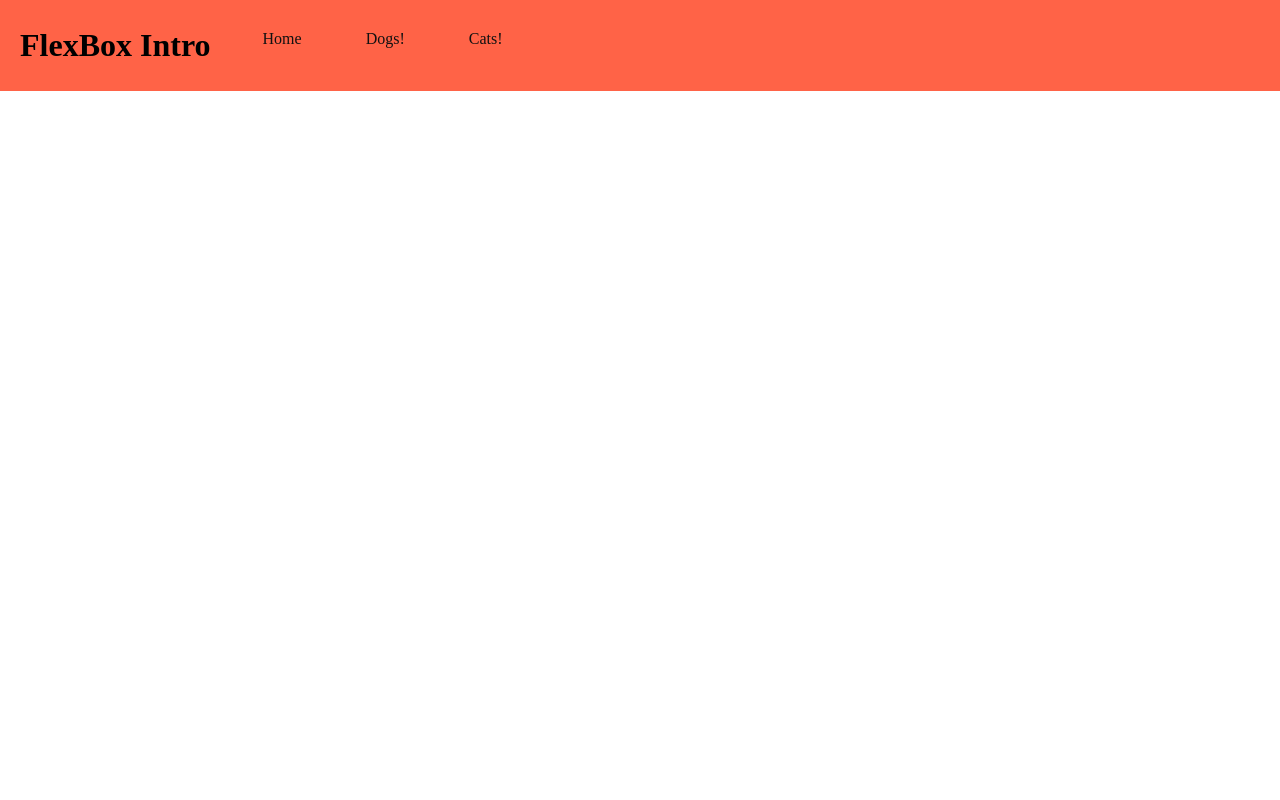
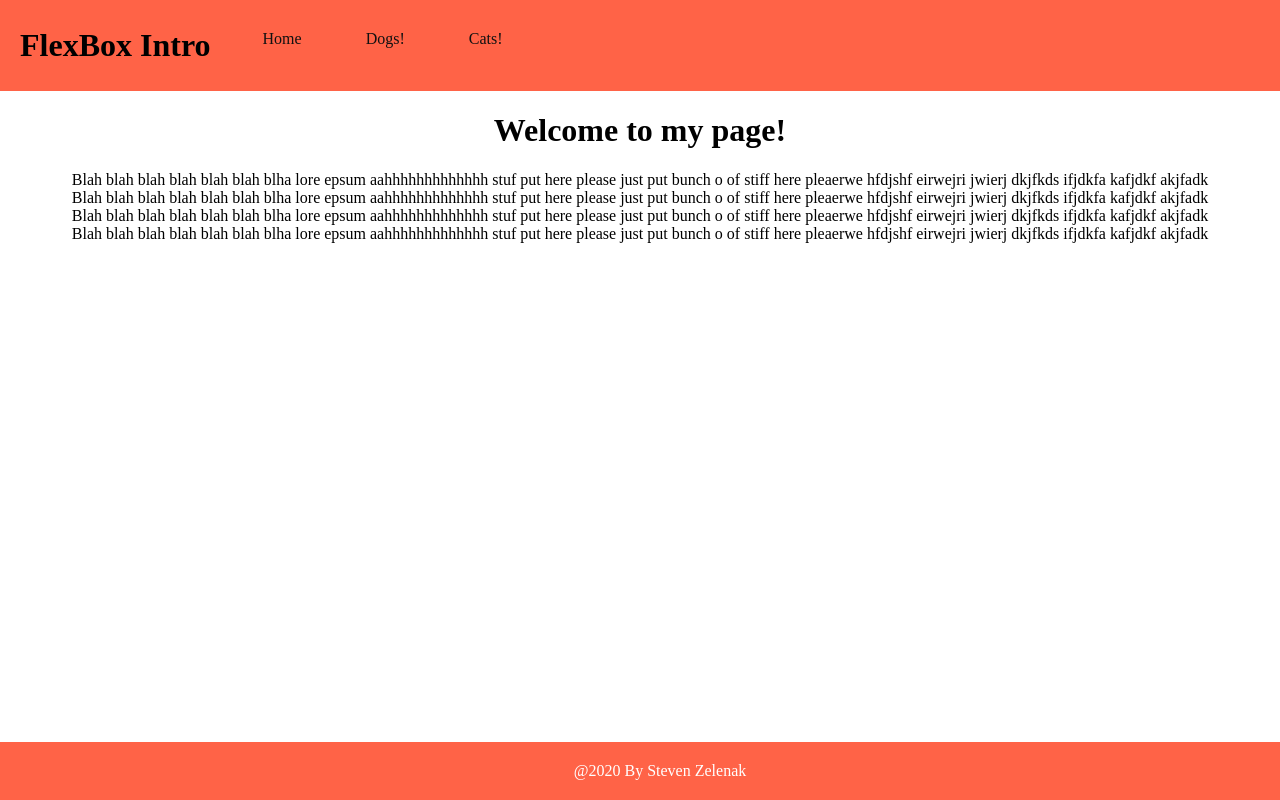
Before and after one commit to StevenZelenak/flexbox-intro, a plain HTML site: page index.html in a window 1280 px wide. Drawn offline with Linux system fonts and the light colour scheme.

Commit message:
style home

```diff
--- a/index.html
+++ b/index.html
@@ -5,7 +5,7 @@
     <meta name="viewport" content="width=device-width, initial-scale=1.0">
     <meta http-equiv="X-UA-Compatible" content="ie=edge">
     <link rel="stylesheet" href="./main.css">
-    <title>Document</title>
+    <title>Flexbox Intro</title>
 </head>
 <body>
 
@@ -28,6 +28,23 @@
     </ul>
 </header>
 
+<main>
+
+        <h1>Welcome to my page!</h1>
+        <article>
+            <section>Blah blah blah blah blah blah blha lore epsum aahhhhhhhhhhhhh  stuf put here please just put  bunch o of stiff here pleaerwe hfdjshf eirwejri jwierj dkjfkds ifjdkfa kafjdkf akjfadk </section>
+            <section>Blah blah blah blah blah blah blha lore epsum aahhhhhhhhhhhhh  stuf put here please just put  bunch o of stiff here pleaerwe hfdjshf eirwejri jwierj dkjfkds ifjdkfa kafjdkf akjfadk </section>
+            <section>Blah blah blah blah blah blah blha lore epsum aahhhhhhhhhhhhh  stuf put here please just put  bunch o of stiff here pleaerwe hfdjshf eirwejri jwierj dkjfkds ifjdkfa kafjdkf akjfadk </section>
+            <section>Blah blah blah blah blah blah blha lore epsum aahhhhhhhhhhhhh  stuf put here please just put  bunch o of stiff here pleaerwe hfdjshf eirwejri jwierj dkjfkds ifjdkfa kafjdkf akjfadk </section>
+
+        </article>
+
+</main>
+
+<footer>
+    @2020 By Steven Zelenak
+</footer>
+
 
     <script src="./main.js"></script>
 </body>
--- a/main.css
+++ b/main.css
@@ -52,3 +52,15 @@ body {
     background-color: thistle;
 
 }
+
+/* footer */
+
+footer{
+    width: 100%;
+    color: white;
+    background-color: tomato;
+    padding: 20px;
+    position: fixed;
+    left: 0;
+    bottom: 0;
+}
```
